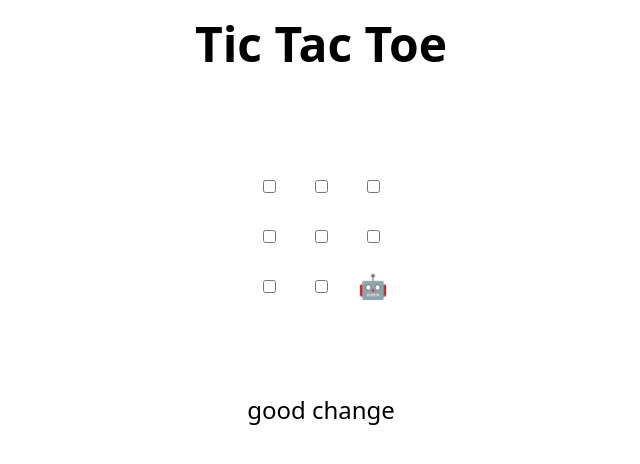
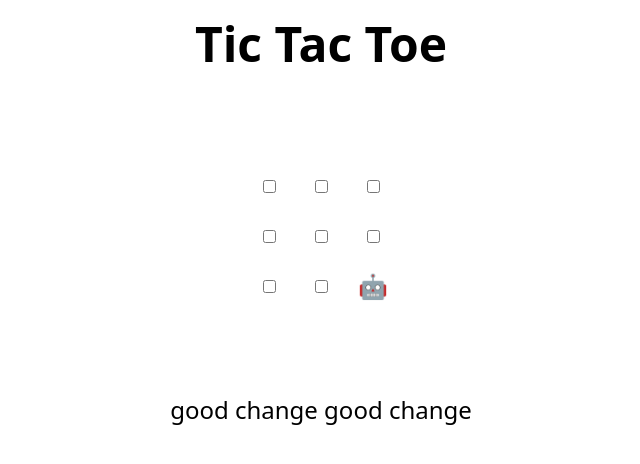
Before and after one commit to jon-choo/skills-review-pull-requests, a plain HTML site: page index.html in a window 1280 px wide. Shown: the whole page, without its empty margins (319-959 px from the left). Drawn offline with Linux system fonts and the light colour scheme.

Commit message:
Update index.html
commit change pls

```diff
--- a/index.html
+++ b/index.html
@@ -48,6 +48,7 @@
 </table>
 
 <h2 hidden>Game over, refresh to play again 🧑‍💻 🤖!</h2>
+good change
 good change
 
 <script>
```
